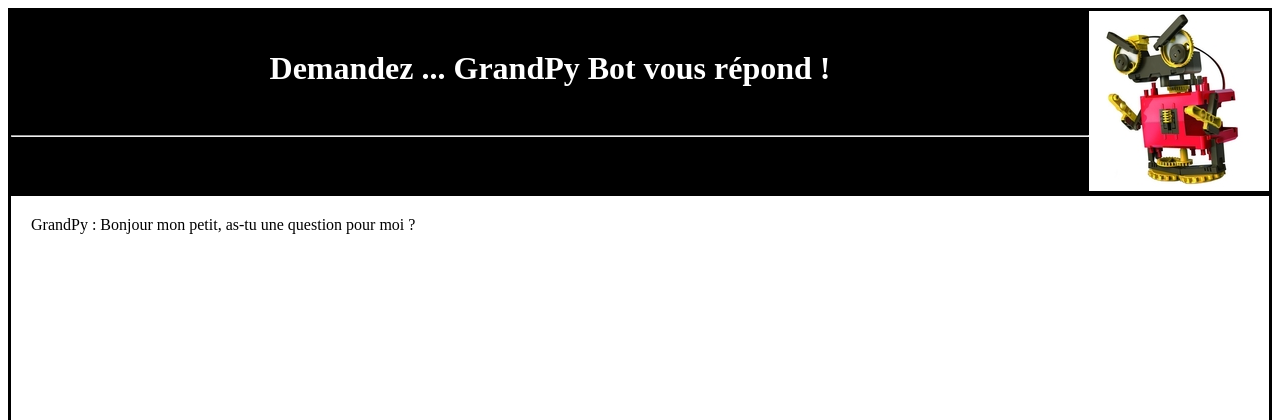
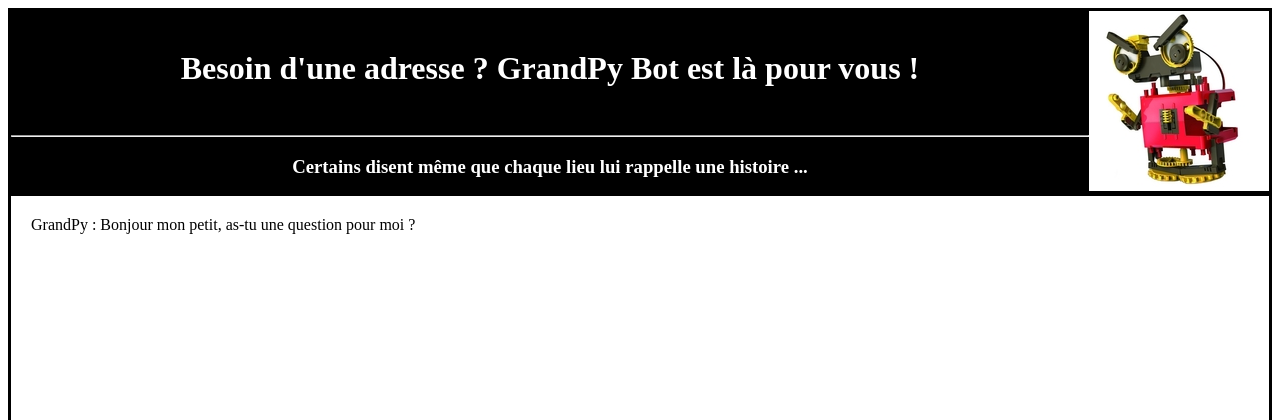
Before and after one commit to lauremenaut/2018_06_04_python_projet_7, a Flask app: template app/templates/index.html in a window 1280 px wide. Shown: the top 420 px of the page. Run offline with Flask 2, Linux system fonts and the light colour scheme; the template is opened without the code that fills it: values named after a table or form of the project are taken from there, others are empty; some libraries are stand-ins or nearby versions.

Commit message:
Modified title & sub-title - Added 'autofocus' in 'text_area' field

```diff
--- a/app/templates/index.html
+++ b/app/templates/index.html
@@ -3,15 +3,16 @@
     <head>
         <meta charset="utf-8" />
         <link rel="stylesheet" href="{{ url_for('static', filename='css/style.css') }}" />
-        <title>GrandPy Bot vous répond</title>
+        <title>GrandPy Bot est là</title>
     </head>
     <body>
         <header>
             <img src="{{ url_for('static', filename='img/grandpa-bot-600x600-mini.jpg') }}" alt="GrandPy Bot" class="grandpa_bot" />
             <br />
-            <h1>Demandez ... GrandPy Bot vous répond !</h1>
+            <h1>Besoin d'une adresse ? GrandPy Bot est là pour vous !</h1>
             <br />
             <hr/>
+            <h3>Certains disent même que chaque lieu lui rappelle une histoire ...</h1>
         </header>
 
         <section>
@@ -21,14 +22,14 @@
                 {{ form.hidden_tag() }}
                 <p>
                     {{ form.query.label }}<br>
-                    {{ form.query(id="query", cols=100, rows=2, maxlength=250, placeholder="Salut GrandPy ! Est-ce que tu connais l'adresse d'OpenClassrooms ?") }}
+                    {{ form.query(id="query", cols=150, rows=2, maxlength=250, placeholder="Salut GrandPy ! Est-ce que tu sais à quelle adresse se trouve la Tour Eiffel ?", autofocus=true) }}
                 </p>
             </form>
         </section>
 
         <footer>
             <h4>Laure MENAUT</h4>
-            <a href="https://github.com/lauremenaut/2018_06_04_python_projet_7">Voir le projet sur GitHub</a>
+            <a href="https://github.com/lauremenaut/2018_06_04_python_projet_7">Voir le projet sur GitHub</a><br><br>
         </footer>
 
         <script src="//code.jquery.com/jquery-3.3.1.min.js"></script>
```
